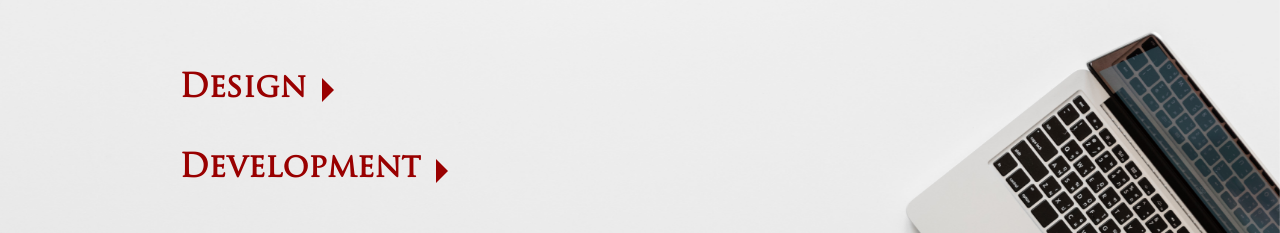
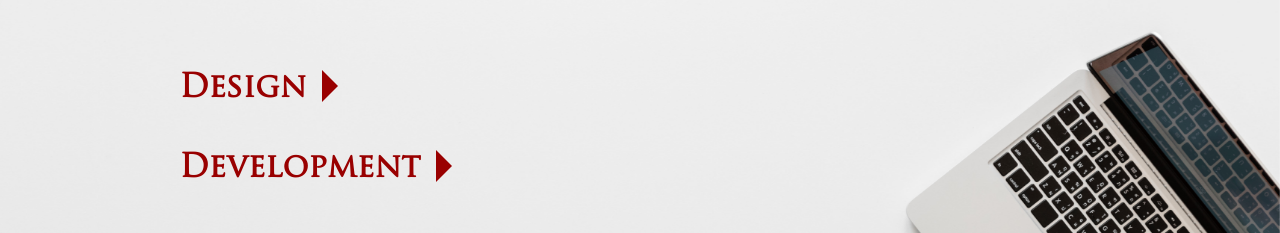
Before and after one commit to Dei-Gee/my-portfolio-app, a React (Create React App) app: page /portfolio in a window 1280 px wide. Shown: the part 198-431 px from the top of the page. Built offline with nearby package versions, Linux system fonts and the light colour scheme.

Commit message:
errors fixed

```diff
--- a/public/index.html
+++ b/public/index.html
@@ -23,7 +23,7 @@
       work correctly both with client-side routing and a non-root public URL.
       Learn how to configure a non-root public URL by running `npm run build`.
     -->
-    <title>Deji Ojo | Web Developer, Graphic Designer, UX Designer</title>
+    <title>Deji Ojo - Vancouver-based Web Developer, Graphic Designer, UX Designer</title>
 
     <style type="text/css">
       .loader:empty {
--- a/src/components/Body/css/About.css
+++ b/src/components/Body/css/About.css
@@ -197,11 +197,11 @@
 }
 
 .sk-cube-grid {
-    width: 60px;
-    height: 60px;
+    width: 5vw;
+    height: 5vw;
     position: absolute;
-    top: calc(5vh - 60px);
-    left: calc(50vw - 60px);
+    left: 47.5vw;
+    right: 47.5vw;
   }
 
   .sk-cube-grid .sk-cube {
--- a/src/components/Body/css/Home.css
+++ b/src/components/Body/css/Home.css
@@ -32,7 +32,7 @@
 
 .hero-container > img{
     width: 30rem;
-    height: 60%;
+    height: auto;
     margin: 0 auto;
 }
 
--- a/src/components/Body/css/Portfolio.css
+++ b/src/components/Body/css/Portfolio.css
@@ -60,11 +60,12 @@
 .design > h1 > div.arrow-right {
     width: 0;
     height: 0;
-    border-top: .75rem solid transparent;
-    border-bottom: .75rem solid transparent;
-    border-left: .75rem solid rgb(153,0,0);
+    border-top: 1.0rem solid transparent;
+    border-bottom: 1.0rem solid transparent;
+    border-left: 1.0rem solid rgb(153,0,0);
+    border-right: 1.0rem solid transparent;
     position: relative;
-    top: .5rem;
+    bottom: 0;
     left: 1.0rem;
   }
 
@@ -93,11 +94,12 @@
 .development > h1 > div.arrow-right {
     width: 0;
     height: 0;
-    border-top: .75rem solid transparent;
-    border-bottom: .75rem solid transparent;
-    border-left: .75rem solid rgb(153,0,0);
+    border-top: 1.0rem solid transparent;
+    border-bottom: 1.0rem solid transparent;
+    border-left: 1.0rem solid rgb(153,0,0);
+    border-right: 1.0rem solid transparent;
     position: relative;
-    top: .55rem;
+    top: 0;
     left: 1.0rem;
 }
 
```
